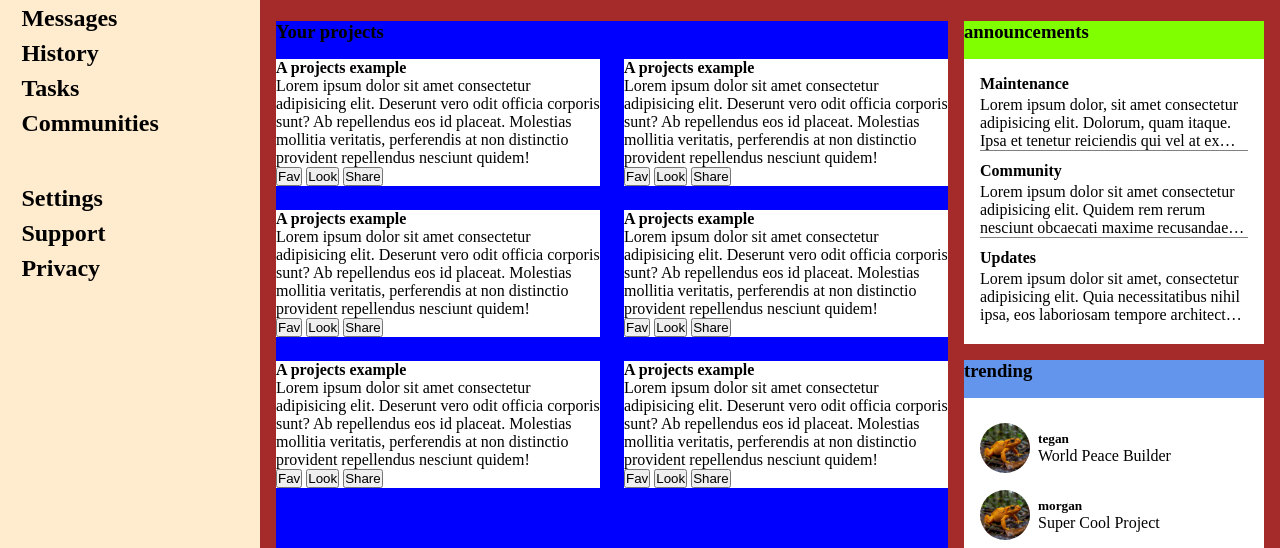
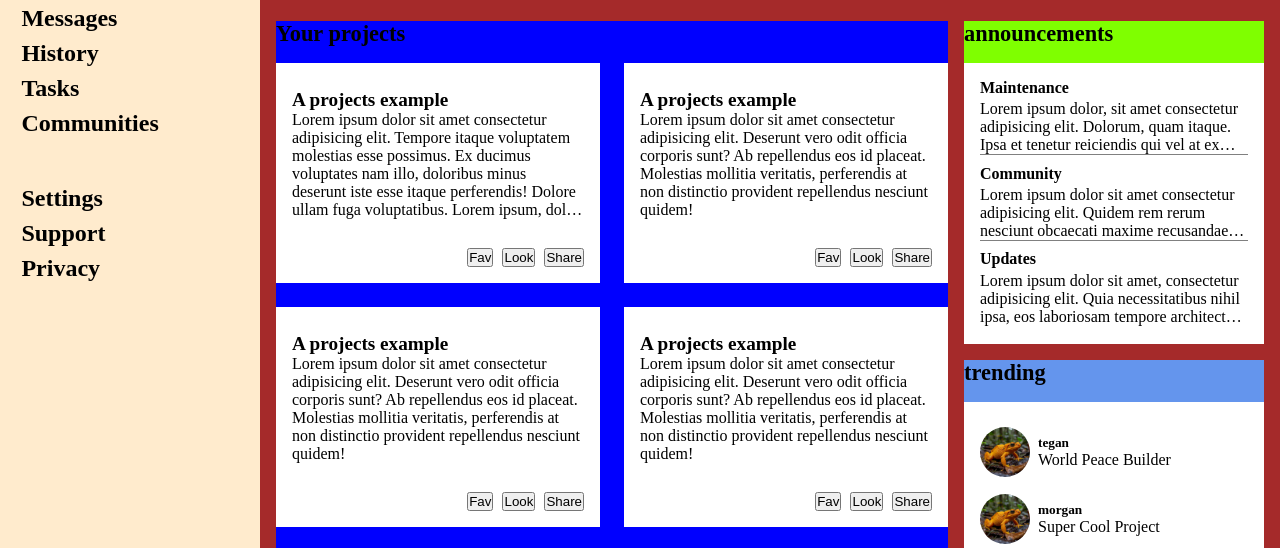
Before and after one commit to maj-dan/admin-dashboard, a plain HTML site: page index.html in a window 1280 px wide. Shown: the part 179-727 px from the top of the page. Drawn offline with Linux system fonts and the light colour scheme.

Commit message:
Size project cards

```diff
--- a/css/style.css
+++ b/css/style.css
@@ -159,12 +159,49 @@ aside li:hover {
 #projects > h3,
 #announcements > h3,
 #trending > h3 {
+    font-size: 1.4rem;
     margin-bottom: 1rem;
 }
 
 #projects {
     grid-area: project;
     background-color: blue;
+}
+
+.projects-container {
+    display: grid;
+    grid-template-columns: repeat(auto-fit, minmax(300px, 1fr));
+    gap: 1.5rem;
+}
+
+.project-card {
+    height: 220px;
+    padding: 1rem;
+    background-color: white;
+    display: grid;
+    grid-template-columns: 1fr;
+    grid-template-rows: 2rem min-content 1fr;
+}
+
+.project-card > h4 {
+    font-size: 1.2rem;
+    align-self: end;
+}
+
+.project-card .btns-container {
+    justify-self: end;
+    align-self: end;
+    width: 40%;
+    display: flex;
+    justify-content: space-between;
+}
+
+.project-card > p {
+    display: -webkit-box;
+    -webkit-line-clamp: 6;
+    -webkit-box-orient: vertical;
+    overflow: hidden;
+    text-overflow: ellipsis;
 }
 
 #announcements {
@@ -224,16 +261,4 @@ aside li:hover {
     gap: 0.5rem;
     align-items: center;
 }
-
-.projects-container {
-    display: grid;
-    grid-template-columns: repeat(auto-fit, minmax(300px, 1fr));
-    gap: 1.5rem;
-}
-
-.project-card {
-    background-color: white;
-}
-
-
 /*-------------------------------------------------------*/
--- a/index.html
+++ b/index.html
@@ -56,7 +56,7 @@
                     <div class="projects-container">
                         <div  class="project-card">
                             <h4>A projects example</h4>
-                            <p>Lorem ipsum dolor sit amet consectetur adipisicing elit. Deserunt vero odit officia corporis sunt? Ab repellendus eos id placeat. Molestias mollitia veritatis, perferendis at non distinctio provident repellendus nesciunt quidem!</p>
+                            <p>Lorem ipsum dolor sit amet consectetur adipisicing elit. Tempore itaque voluptatem molestias esse possimus. Ex ducimus voluptates nam illo, doloribus minus deserunt iste esse itaque perferendis! Dolore ullam fuga voluptatibus. Lorem ipsum, dolor sit amet consectetur adipisicing elit. Ipsa, culpa veritatis. Fugit deserunt reprehenderit iusto earum, cum impedit sint quos unde dolorum ullam sit explicabo sequi illum corrupti doloribus quod.</p>
                             <div class="btns-container">
                                 <button>Fav</button>
                                 <button>Look</button>
```
